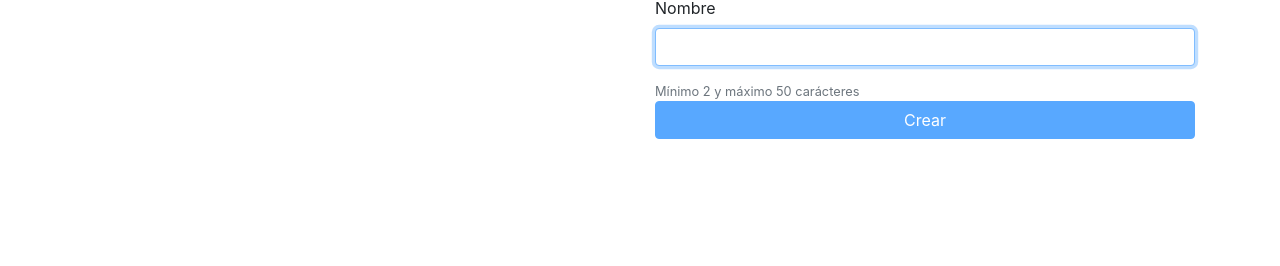
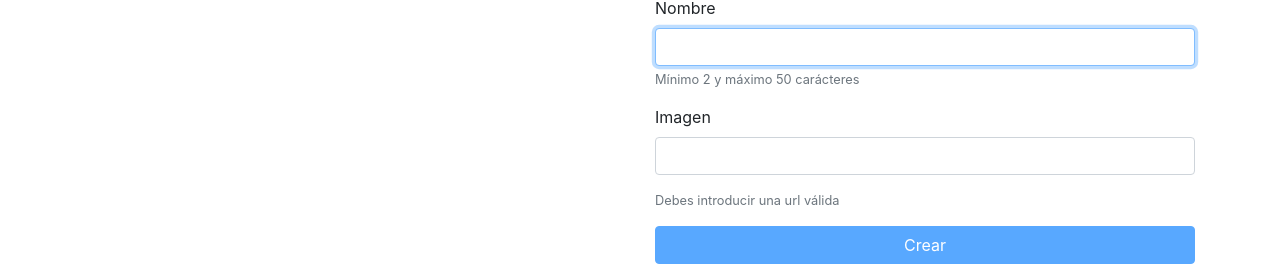
Before and after one commit to ihz46/pokemonClientAngular, an Angular app: page /privado in a window 1280 px wide. Shown: the part 134-400 px from the top of the page. Built offline with nearby package versions, Linux system fonts and the light colour scheme; no server answers.

Commit message:
Commit antes de generar componentes

```diff
--- a/src/app/paginas/inicio/inicio.component.ts
+++ b/src/app/paginas/inicio/inicio.component.ts
@@ -68,9 +68,6 @@ export class InicioComponent implements OnInit {
     )
   }//obtenerListado()
 
-  comprobarBusqueda() {
-
-  }
 
   seleccionarPokemon(pokemon) {
     console.log('Click seleccionarPokemon');
--- a/src/app/paginas/privado/privado.component.html
+++ b/src/app/paginas/privado/privado.component.html
@@ -14,18 +14,22 @@
 <div class="row">
     <div class="col-md-6">
         <ul class="list-group">
-            <li class="list-group-item {{(p == pokemonSeleccionado)?'active': ''}}" (click)="seleccionarPokemon(p)"
-                *ngFor="let p of listaPokemon">
+            <li class="list-group-item lista {{(p == pokemonSeleccionado)?'active': ''}}"
+                (click)="seleccionarPokemon(p)" *ngFor="let p of listaPokemon">
                 {{p.id}}-{{p.nombre}}
-                <button class="fas fa-trash-alt" (click)="eliminarPokemon(p)"></button></li>
+                <button class="fas fa-trash-alt boton-eliminar" (click)="eliminarPokemon(p)"></button>
+            </li>
         </ul>
     </div>
     <div class="col">
         <form action="enviar" [formGroup]="formulario" (ngSubmit)="enviarFormulario(formulario.value)">
             <div class="form-group">
                 <label for="nombre">Nombre</label>
-                <input type="text" class="form-control mb-3" formControlName="nombre" autofocus>
-                <small class="form-text text-muted">Mínimo 2 y máximo 50 carácteres</small>
+                <input type="text" class="form-control" formControlName="nombre" autofocus>
+                <small class="form-text text-muted  mb-3">Mínimo 2 y máximo 50 carácteres</small>
+                <label for="imagen">Imagen</label>
+                <input type="text" class="form-control mb-3" formControlName="imagen" autofocus>
+                <small class="form-text text-muted  mb-3">Debes introducir una url válida</small>
                 <button type="submit" [disabled]="formulario.invalid"
                     class="btn btn-primary btn-block">{{(pokemonSeleccionado.id===0)?'Crear':'Actualizar'}}</button>
             </div>
--- a/src/app/paginas/privado/privado.component.scss
+++ b/src/app/paginas/privado/privado.component.scss
@@ -0,0 +1,8 @@
+li{
+    position:relative;
+
+    .boton-eliminar{
+        position: absolute;
+        right:10px;
+    }
+}
--- a/src/app/paginas/privado/privado.component.ts
+++ b/src/app/paginas/privado/privado.component.ts
@@ -18,6 +18,7 @@ export class PrivadoComponent implements OnInit {
   // Formulario
 
   formulario: FormGroup;
+  urlRegex: any;
 
   // Mensaje
   mensaje: string;
@@ -34,6 +35,9 @@ export class PrivadoComponent implements OnInit {
     //Inicializamos el pokemon que vamos a utilizar
     this.pokemon = new Pokemon();
 
+    //Inicializamos regex
+    this.urlRegex = /(^|\s)((https?:\/\/)?[\w-]+(\.[\w-]+)+\.?(:\d+)?(\/\S*)?)/gi;
+
     // Mensajes
     this.mensaje = 'Listado de pokemon disponibles:';
 
@@ -47,6 +51,10 @@ export class PrivadoComponent implements OnInit {
         '', // valor inicial
         [Validators.required, Validators.minLength(2), Validators.maxLength(50)] // validacines
       ),
+      imagen: new FormControl(
+        '', // valor inicial
+        [Validators.required, Validators.pattern(this.urlRegex)],
+      )
     });
 
   }// Constructor()
@@ -63,6 +71,7 @@ export class PrivadoComponent implements OnInit {
     this.pokemonSeleccionado = pokemon;
     this.formulario.get('id').setValue(pokemon.id);
     this.formulario.get('nombre').setValue(pokemon.nombre);
+    this.formulario.get('imagen').setValue(pokemon.imagen);
 
   }// seleccionarPokemon(pokemon)
 
@@ -92,6 +101,7 @@ export class PrivadoComponent implements OnInit {
     console.trace('Limpiar formulario')
     this.formulario.get('nombre').setValue('');
     this.formulario.get('id').setValue(0);
+    this.formulario.get('imagen').setValue('');
     this.pokemonSeleccionado = new Pokemon();
   }
 
@@ -126,8 +136,10 @@ export class PrivadoComponent implements OnInit {
   enviarFormulario(datosEnviados) {
     console.trace('Enviar formulario %o', datosEnviados);
 
-    // Le metemos el nombre al pokemon, independientemente si existe o no
+    // Le metemos el nombre y la imagen al pokemon, independientemente si existe o no
     this.pokemon.nombre = (datosEnviados.nombre);
+    this.pokemon.imagen = (datosEnviados.imagen);
+
     if (datosEnviados.id === 0) {
 
       // llamamos al service para crear
@@ -158,7 +170,7 @@ export class PrivadoComponent implements OnInit {
         data => {
           console.debug('Datos obtenidos %o', data);
           this.tipoMensaje = 'success';
-          this.mensaje = 'Se he actualizado correctamente el pokemon ' + this.pokemon.nombre + '.';
+          this.mensaje = 'Se he actualizado correctamente el pokemon ' + this.pokemonSeleccionado.nombre + '.';
           this.obtenerListado();
         },
 
```
